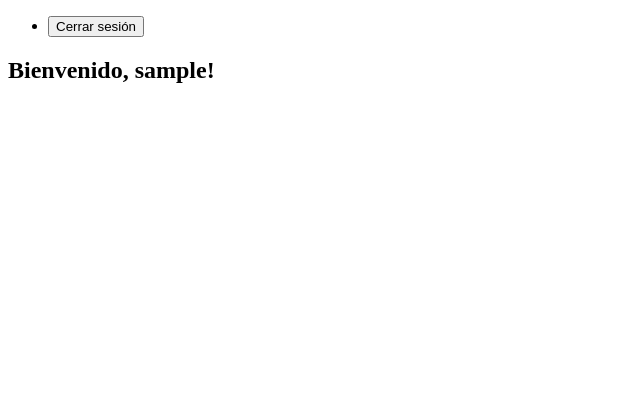
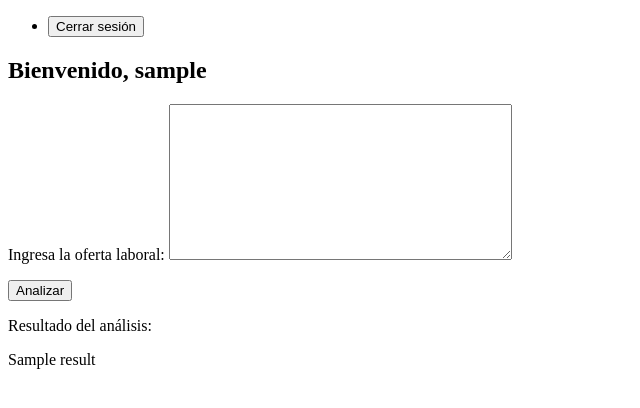
Before and after one commit to PaylemanC/Professional-Matcher, a Django app: template templates/dashboard.html in a window 1280 px wide. Shown: the top 408 px of the page, without its empty margins (0-640 px from the left). Run offline with Django 5.2, Linux system fonts and the light colour scheme; a user stored in the database is signed in; tables that the repository leaves empty hold one stand-in row (values such as "Sample post"); the template is opened without the code that fills it: values that come from a table or form of the project are taken from there, most other values are stand-ins (such as "Sample title", 1, 10 or a date in 2020).

Commit message:
Create JobOfferForm with its views/htmls

```diff
--- /dev/null
+++ b/matching/forms.py
@@ -0,0 +1,4 @@
+from django import forms
+
+class JobOfferForm(forms.Form):
+    job_offer = forms.CharField(widget=forms.Textarea, label='Ingresa la oferta laboral:', required=True)
--- a/templates/dashboard.html
+++ b/templates/dashboard.html
@@ -2,5 +2,15 @@
 {% load static %}
 
 {% block content %}
-    <h2>Bienvenido, {{ user.username }}!
+    <h2>Bienvenido, {{ user.username }}</h2>
+
+    <form method="post">
+        {% csrf_token %}
+        {{ form.as_p }}
+        <button type="submit">Analizar</button>
+    </form>
+
+    {% if result %}
+        {% include "report.html" with result=result %}
+    {% endif %}
 {% endblock content %}
--- /dev/null
+++ b/templates/report.html
@@ -0,0 +1,2 @@
+<p>Resultado del análisis:</p>
+<p>{{ result }}</p>
```
Also changed, not shown: core/views.py (+13 -1 lines).
